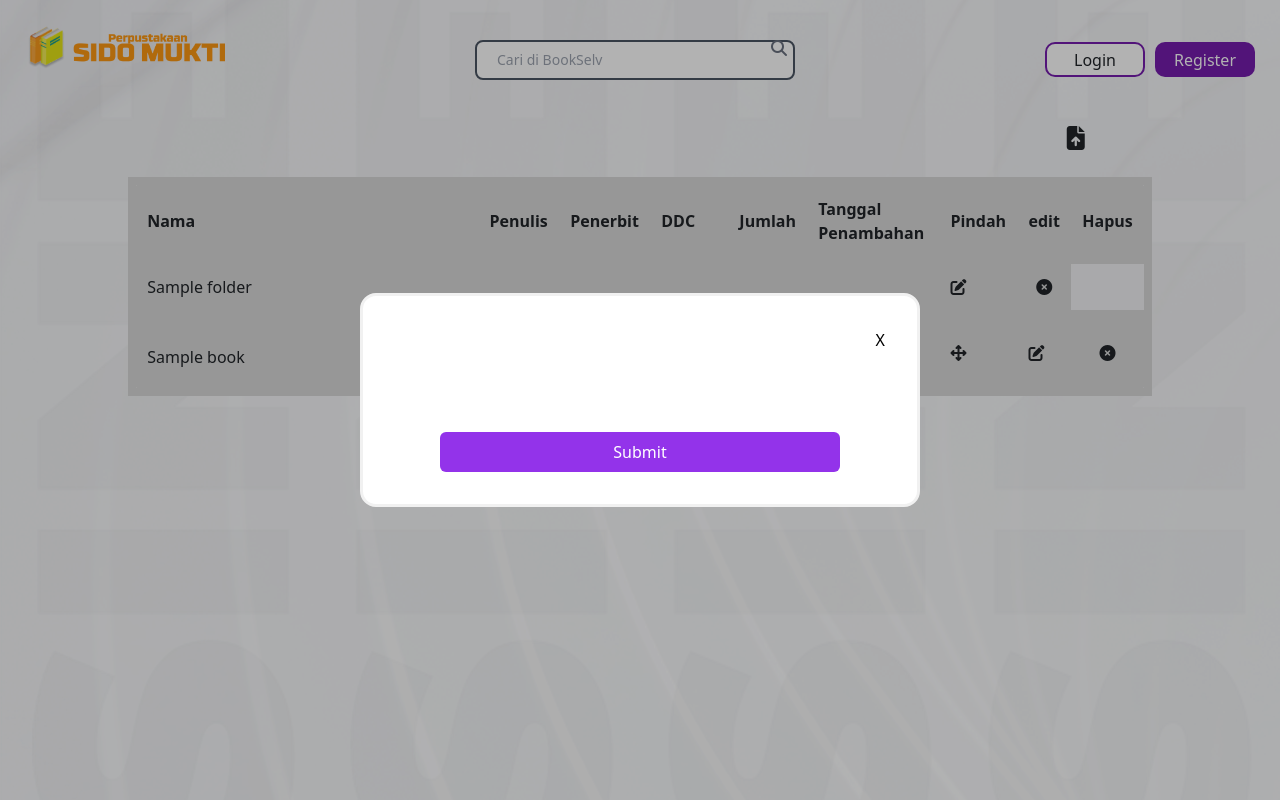
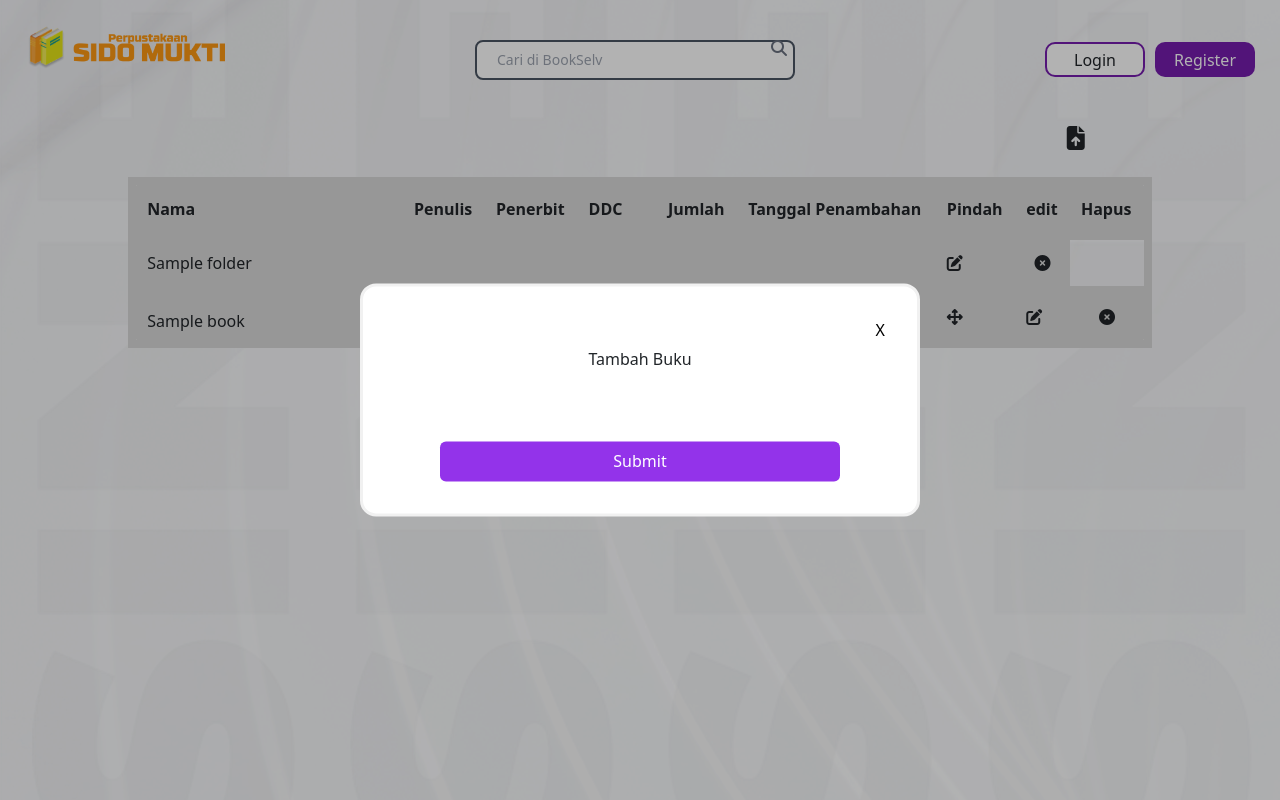
Before and after one commit to Luqmanmh/libmanagesys, a Django app: page /manage/s/ in a window 1280 px wide, after a click that opens the changed part. Run offline with Django 4.2, Linux system fonts and the light colour scheme; tables that the repository leaves empty hold one stand-in row (values such as "Sample post"); some libraries are stand-ins or nearby versions.

Commit message:
fix text spacing

```diff
--- a/core/settings.py
+++ b/core/settings.py
@@ -14,7 +14,7 @@ BASE_DIR = Path(__file__).resolve().parent.parent
 SECRET_KEY = os.getenv("SECRET_KEY")
 
 # SECURITY WARNING: don't run with debug turned on in production!
-DEBUG = False
+DEBUG = os.getenv("DEBUG", "False").lower() == "true"
 
 ALLOWED_HOSTS = ["*"]
 CSRF_TRUSTED_ORIGINS = ["https://perpussidomukti.up.railway.app", "http://localhost", "http://127.0.0.1"]
--- a/static/css/stylemng.css
+++ b/static/css/stylemng.css
@@ -1,5 +1,5 @@
 tr td:first-child p{
-    width: 20rem;
+    width: 15rem;
     margin-bottom: -.5rem;
 }
 
@@ -123,126 +123,6 @@ th:last-child {
     text-align: left;
 
 }
-/*
-.btn_cancel {
-    background-color: transparent;
-    color: black;
-    margin-bottom: .5rem;
-    text-align: right;
-    border:none;
-    max-width: screen;
-} */
-/* *{
-    margin: 0;
-    padding: 0;
-    box-sizing: border-box;
-    font-family: "Poppins", sans-serif;
-}
-
-body{
-    min-height: 100vh;
-    background-image: url(/static/img/bg2.png);
-    background-size: cover;
-    background-position: center;
-}
-
-nav{
-    display: flex;
-    flex-direction: row;
-    align-items: center;
-    justify-content: space-between;
-    padding-top: 25px;
-    padding-left: 25px;
-    padding-right: 25px;
-}
-
-.nav-right{
-    display: flex;
-    justify-content: space-between;
-}
-
-#search {
-    width: 100%;
-    min-width: 20rem;
-    max-width: 40rem;
-    height: 40px;
-    border: 1px solid #9CA3B5;
-    border-radius: 10px;
-    text-align: left;
-    padding-left: 20px;
-    padding-right: 10px;
-    font-size: 15px;
-    box-sizing: border-box;
-}
-
-a{
-    text-decoration: none;
-    font-family: "Poppins", sans-serif;
-    font-weight: 750;
-    color: black;
-}
-
-.logged{
-    height: 35px;
-    width: 100px;
-    display: flex;
-}
-
-.log{
-    border-color: #761EAE;
-    border: 2px;
-    border-style: solid;
-    background-color: white;
-    border-radius: 10px;
-    height: 35px;
-    width: 100px;
-    display: flex;
-    justify-content: center;
-    align-items: center;
-    margin-right: 10px;
-}
-
-.reg{
-    color: white;
-    border-radius: 10px;
-    background-color: #761EAE;
-    height: 35px;
-    width: 100px;
-    display: flex;
-    justify-content: center;
-    align-items: center;
-}
-
-.search button {
-    background-color: transparent;
-    border: none;
-    margin-left: -2rem;
-}
-
-.alls{
-    width: 80%;
-    margin: 2rem auto;
-}
-
-.ups{
-    display: flex;
-    flex-direction: row-reverse;
-    width: 95%;
-    margin: 1.5rem 0;
-}
-
-.ups button{
-    background-color: transparent;
-    border: none;
-}
-
-.ups i{
-    font-size: 1.5rem;
-}
-
-.inform {
-    margin: 0 1rem;
-} */
 
 i:hover{
     transform: scale(1.1);
--- a/static/css/styles.css
+++ b/static/css/styles.css
@@ -459,6 +459,12 @@
   .mr-16 {
     margin-right: calc(var(--spacing) * 16);
   }
+  .mr-20 {
+    margin-right: calc(var(--spacing) * 20);
+  }
+  .mr-24 {
+    margin-right: calc(var(--spacing) * 24);
+  }
   .mr-\[0\.7rem\] {
     margin-right: 0.7rem;
   }
@@ -743,8 +749,23 @@
   .overflow-hidden {
     overflow: hidden;
   }
+  .overflow-x-auto {
+    overflow-x: auto;
+  }
+  .overflow-x-clip {
+    overflow-x: clip;
+  }
+  .overflow-x-hidden {
+    overflow-x: hidden;
+  }
   .overflow-x-scroll {
     overflow-x: scroll;
+  }
+  .overflow-y-auto {
+    overflow-y: auto;
+  }
+  .overflow-y-hidden {
+    overflow-y: hidden;
   }
   .overflow-y-scroll {
     overflow-y: scroll;
@@ -965,6 +986,24 @@
   .tracking-normal {
     --tw-tracking: var(--tracking-normal);
     letter-spacing: var(--tracking-normal);
+  }
+  .break-words {
+    overflow-wrap: break-word;
+  }
+  .break-all {
+    word-break: break-all;
+  }
+  .overflow-ellipsis {
+    text-overflow: ellipsis;
+  }
+  .text-ellipsis {
+    text-overflow: ellipsis;
+  }
+  .whitespace-normal {
+    white-space: normal;
+  }
+  .whitespace-nowrap {
+    white-space: nowrap;
   }
   .text-\[\#761EAE\] {
     color: #761EAE;
@@ -1076,11 +1115,6 @@
   @media (width >= 48rem) {
     .md\:w-\[40\%\] {
       width: 40%;
-    }
-  }
-  @media (width >= 48rem) {
-    .md\:w-\[70rem\] {
-      width: 70rem;
     }
   }
   @media (width >= 48rem) {
--- a/templates/bookdet.html
+++ b/templates/bookdet.html
@@ -43,10 +43,10 @@
       {% if book.img %}
       <img class="card-imgtop md:w-[25rem] w-[15rem] md:rounded-l-lg object-cover mx-auto" src="{{ book.img.url }}" alt="{{ book.Title }}">
       {% else %}
-      <img class="card-imgtop md:w-[25rem] w-[10rem] md:rounded-l-lg object-cover" src="{% static 'img/book.jpg' %}" alt="default book cover">
+      <img class="card-imgtop md:w-[25rem] w-[10rem] md:rounded-l-lg object-cover mx-auto" src="{% static 'img/book.jpg' %}" alt="default book cover">
       {% endif %}
     </div>
-    <div class="detcont px-8 py-12 md:w-[25rem] h-[30rem] overflow-y-scroll space-y-3">
+    <div class="detcont px-8 py-12 md:w-[25rem] h-[30rem] overflow-y-scroll space-y-3 break-words whitespace-normal">
       <h5 class="font-bold">Judul</h5>
       <p>{{ book.Title }}</p>
       <h5 class="font-bold">Penulis</h5>
--- a/templates/manage.html
+++ b/templates/manage.html
@@ -71,6 +71,7 @@
                     <div class="btn_cancel md:mr-0 mr-16 bg-none text-black mb-2 text-right ">
                         <button type="button" class="btn_cancel" data-target="#fileform" id="btn_cancel">X</button>
                     </div>
+                    <h3>Tambah Buku</h3>
                     <form action="/uploadfile/{{ root }}" method="POST" class="form-container"
                         enctype="multipart/form-data" style="text-align: center;">
                         {% csrf_token %}
@@ -95,7 +96,7 @@
                         enctype="multipart/form-data">
                         {% csrf_token %}
                         <div class="text-left">
-                            <label for="foldname" class="text-left">Enter Folder Name</label>
+                            <label for="foldname" class="text-left">Tambah Nama Kelas Buku</label>
                             <input type="text" name="foldname" id="foldname">
                         </div>
                         <br>
@@ -106,8 +107,8 @@
             {% endif %}
         </div>
 
-        <div class="tablecont overflow-x-scroll scroll-auto">
-            <table class="maintable mx-auto border-spacing-y-[0.08rem] md:w-full">
+        <div class="tablecont overflow-x-scroll scroll-auto md:w-full">
+            <table class="maintable mx-auto border-spacing-y-[0.08rem] md:w-full break-words whitespace-normal">
                 {% if root == 1%}
                 <tr class="bg-[#D9D9D9] border-[0.5rem] border-[#D9D9D9]">
                     <th class="rounded-tl-[15px] p-[.7rem]">Kelompok Buku</th>
@@ -148,7 +149,7 @@
                                     class="fa-solid fa-pen-to-square"></i></a>
 
                             <div class="popform" id="updfold{{i.id}}">
-                                <div class="btn_cancel bg-none text-black mb-2 text-right">
+                                <div class="btn_cancel bg-none text-black mb-2 text-right max-w-screen">
                                     <button type="button" class="btn_cancel " data-target="#updfold{{i.id}}"
                                         id="btn_cancel">X</button>
                                 </div>
@@ -219,7 +220,7 @@
 
                             <div class="popform" id="editfile{{i.id}}">
                                 <div id="fileform">
-                                    <div class="btn_cancel mr-16 md:mr-0 bg-none text-black mb-2 text-right">
+                                    <div class="btn_cancel mr-16 md:mr-0 bg-none text-black mb-2 text-right max-w-screen">
                                         <button type="button" class="btn_cancel " data-target="#editfile{{i.id}}"
                                             id="btn_cancel">X</button>
                                     </div>
--- a/templates/online.html
+++ b/templates/online.html
@@ -118,8 +118,8 @@
                     <img class="card-img-top w-[10.9rem] h-[11rem] object-cover" src="{% static 'img/book.jpg' %}"
                         alt="{{i.title}}">
                     {% endif %}
-                    <div class="card-body mt-2">
-                        <p class="card-title w-[9rem] truncate">{{i.Title}}</p>
+                    <div class="card-body mt-2 ">
+                        <p class="card-title w-full truncate whitespace-nowrap">{{i.Title}}</p>
                     </div>
                 </div>
             </a>
```
